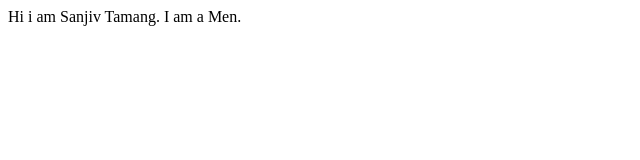
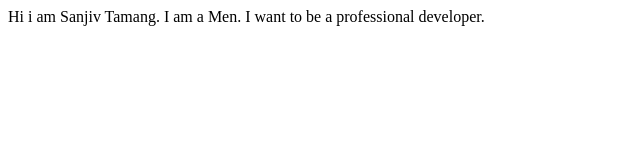
Before and after one commit to Sanjiv-Tamang/First-repo, a plain HTML site: page index.html in a window 1280 px wide. Shown: the whole page, without its empty margins (0-640 px from the left). Drawn offline with Linux system fonts and the light colour scheme.

Commit message:
Made changes to learn git commands

```diff
--- a/index.html
+++ b/index.html
@@ -1 +1 @@
-<p>Hi i am Sanjiv Tamang. I am a Men.</p>
+<p>Hi i am Sanjiv Tamang. I am a Men. I want to be a professional developer.</p>
```
Also changed, not shown: 1 other file.
